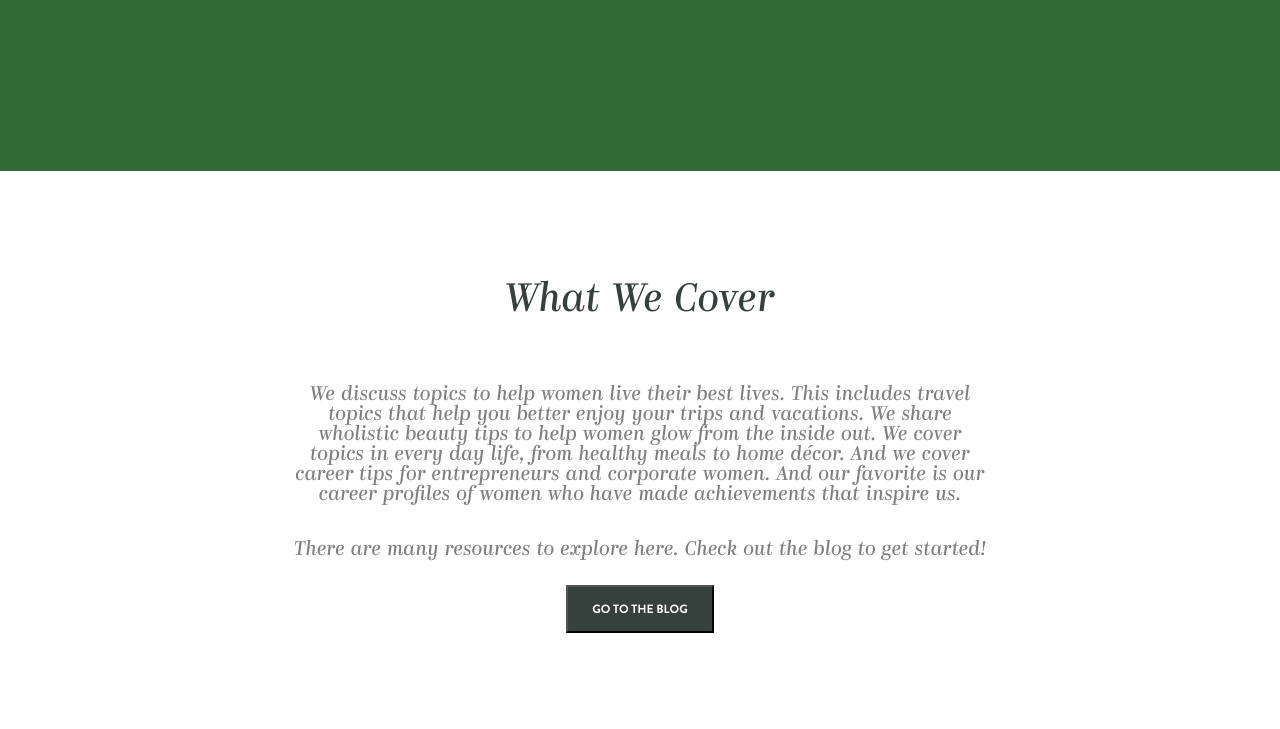
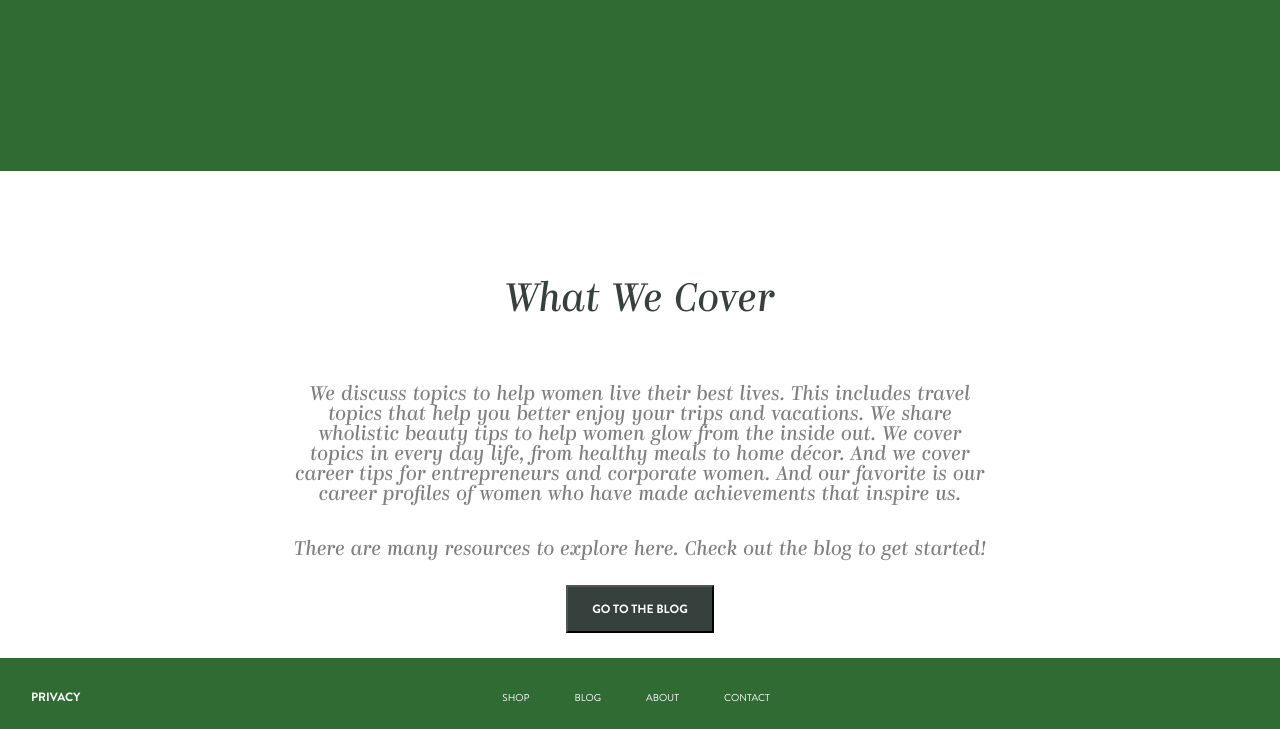
Before and after one commit to davidbaraba/Task_8, a plain HTML site: page index.html in a window 1280 px wide. Shown: the part 1670-2399 px from the top of the page. Before the commit the page ends 2328 px from the top, so only its background shows below. Drawn offline with Linux system fonts and the light colour scheme.

Commit message:
add footer.

```diff
--- a/css/style.css
+++ b/css/style.css
@@ -137,3 +137,29 @@
     justify-content: center;
 }
 /* cover section */
+
+/* footer */
+.footer{
+    background-color: #306B34;
+}
+.privacy-li,
+.footer-li{
+    padding-top: 30px;
+    margin-bottom: 25px;
+}
+.privacy-a{
+    color: white;
+    margin-right: 422px;
+    margin-left: 31px;
+    text-transform: uppercase;
+    font-family: 'Brandon Grotesque Bold';
+    font-size: 12px;
+}
+.footer-a{
+    color: white;
+    text-transform: uppercase;
+    font-family: 'Brandon Grotesque Regular';
+    font-size: 10px;
+    margin-right: 45px;
+}
+/* footer */
--- a/index.html
+++ b/index.html
@@ -100,5 +100,28 @@
                 </div>
             </div>
     </section>
+    <footer class="footer flex">
+        <ul class="privacy-ul">
+            <li class="privacy-li">
+                <a href="#" class="privacy-a">privacy</a>
+            </li>
+        </ul>
+        <nav class="footer-nav">
+            <ul class="footer-ul flex">
+                <li class="footer-li">
+                    <a href="#" class="footer-a">shop</a>
+                </li>
+                <li class="footer-li">
+                    <a href="#" class="footer-a">blog</a>
+                </li>
+                <li class="footer-li">
+                    <a href="#" class="footer-a">about</a>
+                </li>
+                <li class="footer-li">
+                    <a href="#" class="footer-a">contact</a>
+                </li>
+            </ul>
+        </nav>
+    </footer>
 </body>
 </html>
```
